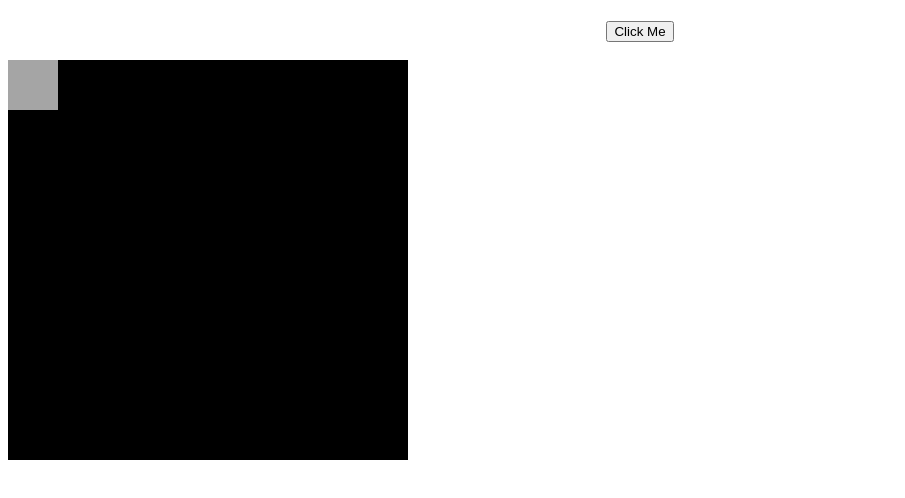
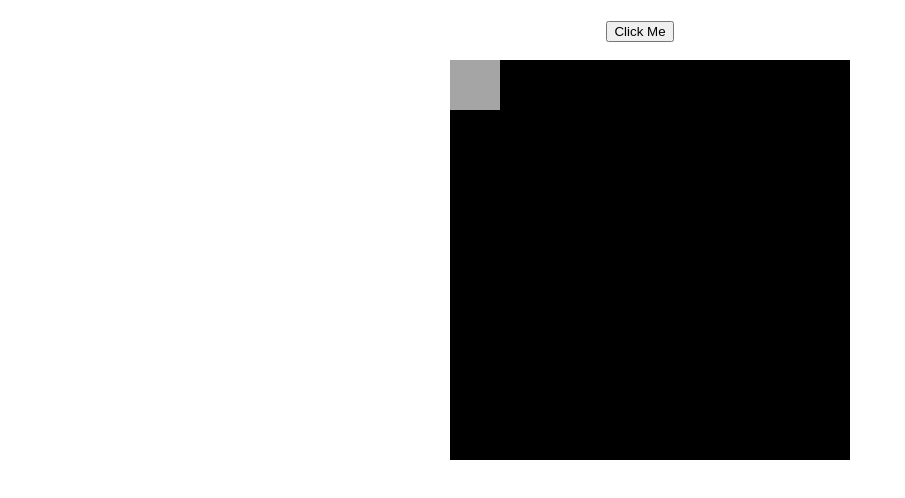
Before and after one commit to ajinkya-jutsu/JavaScript-basic-projects, a plain HTML site: page 11-box-animation/index.html in a window 1280 px wide. Shown: the whole page, without its empty margins (0-905 px from the left). Drawn offline with Linux system fonts and the light colour scheme.

Commit message:
box animation

```diff
--- a/11-box-animation/index.html
+++ b/11-box-animation/index.html
@@ -9,8 +9,10 @@
 
   <p><button onclick="myMove()">Click Me</button></p>
 
-  <div id="container">
-    <div id="animate"></div>
+  <div class="window">
+    <div id="container">
+      <div id="animate"></div>
+    </div>
   </div>
 
   <script>
--- a/11-box-animation/style.css
+++ b/11-box-animation/style.css
@@ -4,9 +4,9 @@ p{
     text-align: center;
 }
 
-.container
+.window
 {
-    text-align: center;
+    margin-left: 35%;
 }
 
 #container {
```
